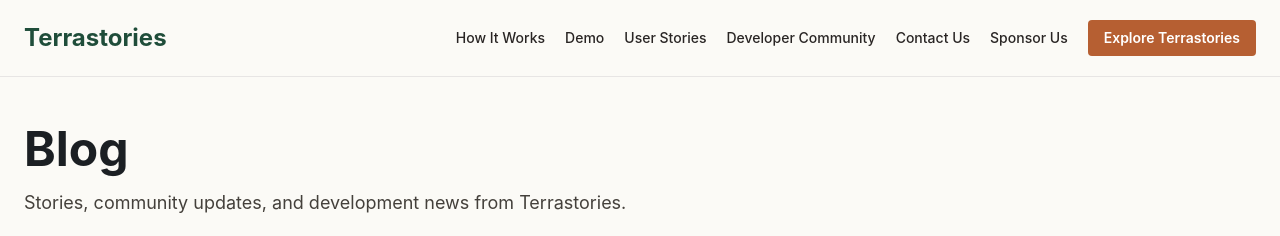
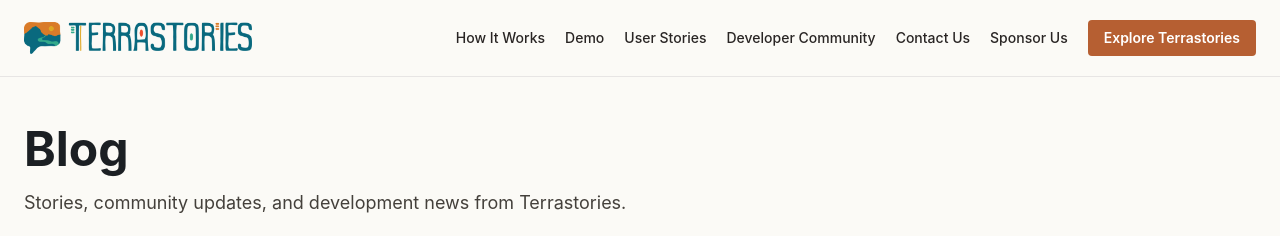
Before and after one commit to Terrastories/terrastories-website, an Astro site: page /blog in a window 1280 px wide. Shown: the top 236 px of the page. Built offline with nearby package versions, Linux system fonts and the light colour scheme; Astro itself is replaced by a stand-in of ours.

Commit message:
Use Terrastories logo image in top nav instead of text

```diff
--- a/src/components/Header.astro
+++ b/src/components/Header.astro
@@ -17,7 +17,9 @@ const currentPath = Astro.url.pathname.replace(/\/$/, '') || '/';
   </a>
 
   <nav class="mx-auto flex max-w-7xl flex-col gap-4 px-6 py-5 lg:flex-row lg:items-center lg:justify-between" aria-label="Main navigation">
-    <a class="text-2xl font-bold tracking-normal text-forest" href="/">Terrastories</a>
+    <a href="/" aria-label="Terrastories home">
+      <img src="/media/images/nav-logo.png" alt="Terrastories" class="h-8 w-auto" />
+    </a>
 
     <div class="flex flex-wrap items-center gap-x-5 gap-y-3 text-sm font-medium text-stone-800">
       {navItems.map((item) => (
```
Also changed, not shown: public/media/images/nav-logo.png (added).
